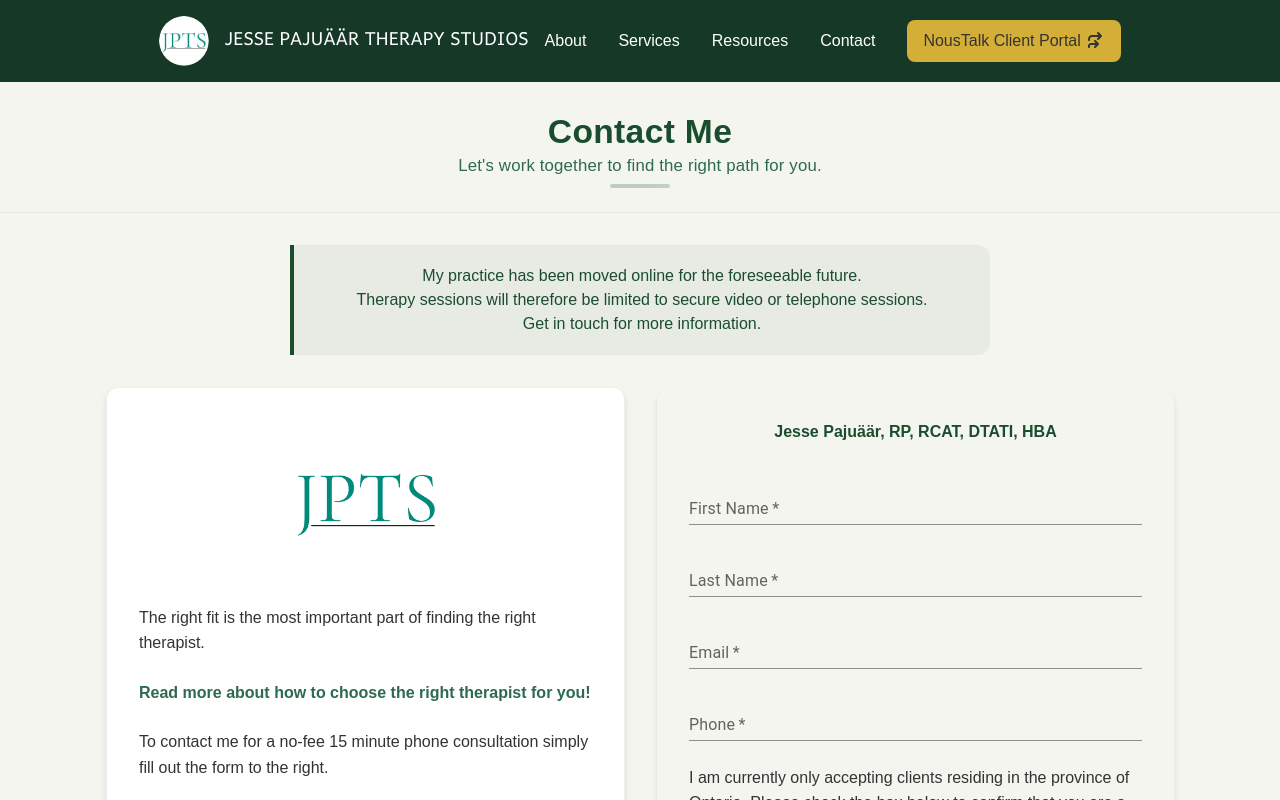
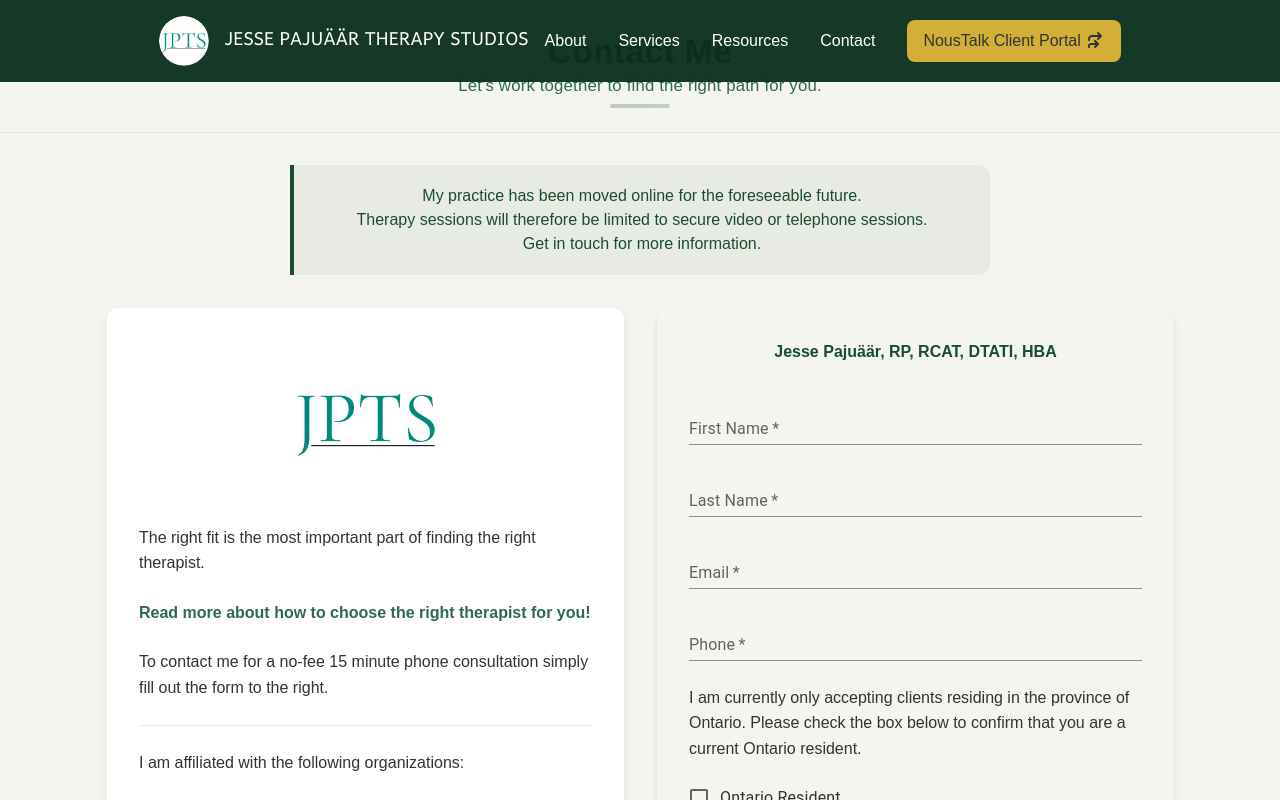
Before and after one commit to danispinxo/jesse-site, a Next.js app: page /contact in a window 1280 px wide. Shown: the top 800 px of the page. Built offline with nearby package versions, Linux system fonts and the light colour scheme; a web font is replaced by a local one.

Commit message:
Remove margin-top from page content in contact styles

```diff
--- a/src/app/styles/contact.scss
+++ b/src/app/styles/contact.scss
@@ -1,8 +1,5 @@
 @use "variables" as *;
 
-.page-content {
-  margin-top: 80px;
-}
 .contact-title-holder {
   position: relative;
   text-align: center;
```
